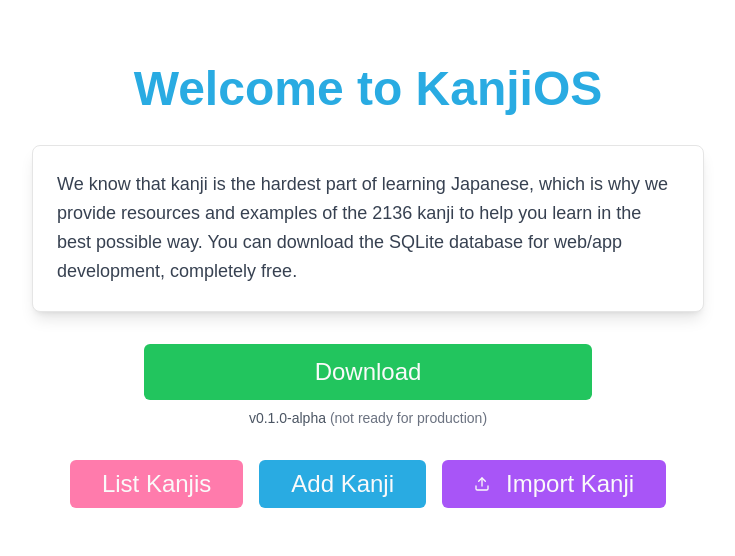
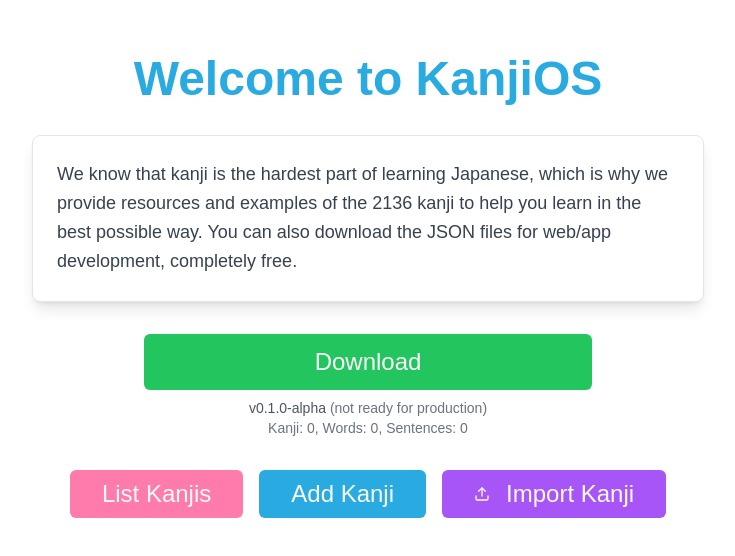
Before and after one commit to daikiejp/KanjiOS, a Next.js app: page / in a window 1280 px wide. Shown: the part 114-670 px from the top of the page, without its empty margins (272-1007 px from the left). Built offline with nearby package versions, Linux system fonts and the light colour scheme; no server answers; the database is empty.

Commit message:
chore: add kanji counts and improve index page

```diff
--- /dev/null
+++ b/app/api/kanji/counts/route.ts
@@ -0,0 +1,21 @@
+import { NextResponse } from "next/server";
+import prisma from "@/lib/prisma";
+
+export async function GET() {
+  try {
+    const [sentences, words, kanji] = await Promise.all([
+      prisma.sentence.count(),
+      prisma.word.count(),
+      prisma.kanji.count(),
+    ]);
+
+    return NextResponse.json({
+      sentences,
+      words,
+      kanji,
+    });
+  } catch (error) {
+    console.error("Error getting counts:", error);
+    return new NextResponse("Internal Server Error", { status: 500 });
+  }
+}
--- a/app/api/kanji/route.ts
+++ b/app/api/kanji/route.ts
@@ -1,9 +1,12 @@
 import { NextResponse, NextRequest } from "next/server";
 import prisma from "@/lib/prisma";
 import { CreateKanjiPayload } from "@/types";
-import { stringifyReadings } from "@/utils/readings";
 
 export async function POST(request: NextRequest) {
+  if (process.env.NODE_ENV === "production") {
+    return;
+  }
+
   try {
     const body = await request.json();
 
--- a/app/page.tsx
+++ b/app/page.tsx
@@ -1,16 +1,35 @@
 "use client";
 
-import { useRef, useState } from "react";
+import { useRef, useState, useEffect } from "react";
 import Link from "next/link";
 import { Button } from "@/components/ui/button";
 import { Card, CardContent } from "@/components/ui/card";
 import { Upload } from "lucide-react";
 import { useToast } from "@/hooks/use-toast";
 
+interface Counts {
+  sentences: number;
+  words: number;
+  kanji: number;
+}
+
 export default function Home() {
   const fileInputRef = useRef<HTMLInputElement>(null);
   const [isUploading, setIsUploading] = useState(false);
+  const [counts, setCounts] = useState<Counts | null>(null);
   const { toast } = useToast();
+
+  useEffect(() => {
+    fetchCounts().then(setCounts).catch(console.error);
+  }, []);
+
+  async function fetchCounts() {
+    const res = await fetch("/api/kanji/counts");
+    if (!res.ok) throw new Error("Error getting counts");
+    return res.json();
+  }
+
+  if (!counts) return console.log("error");
 
   const handleImportClick = () => {
     fileInputRef.current?.click();
@@ -82,8 +101,8 @@ export default function Home() {
           <p className="text-lg text-gray-700 leading-relaxed">
             We know that kanji is the hardest part of learning Japanese, which
             is why we provide resources and examples of the 2136 kanji to help
-            you learn in the best possible way. You can download the SQLite
-            database for web/app development, completely free.
+            you learn in the best possible way. You can also download the JSON
+            files for web/app development, completely free.
           </p>
         </CardContent>
       </Card>
@@ -95,6 +114,10 @@ export default function Home() {
         <p className="text-center mt-2 text-sm text-gray-600">
           v0.1.0-alpha{" "}
           <span className="text-gray-500">(not ready for production)</span>
+        </p>
+        <p className="text-center text-sm text-gray-500">
+          Kanji: {counts.kanji}, Words: {counts.words}, Sentences:{" "}
+          {counts.sentences}
         </p>
       </div>
 
```
